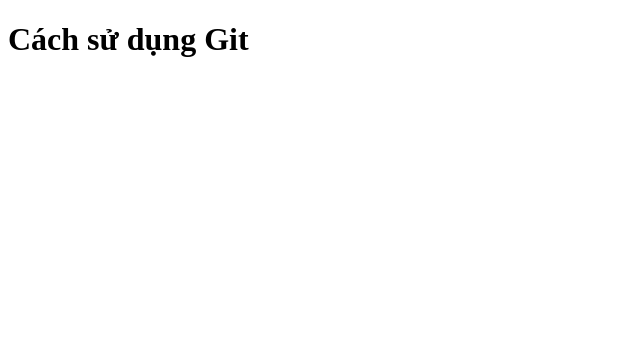
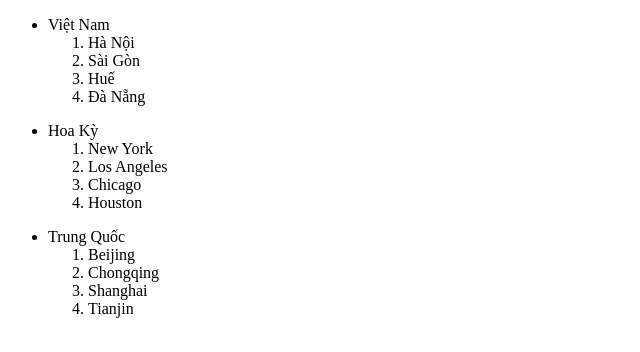
Before and after one commit to ChungCarlos/GitProject1, a plain HTML site: page INDEX.html in a window 1280 px wide. Shown: the whole page, without its empty margins (0-640 px from the left). Drawn offline with Linux system fonts and the light colour scheme.

Commit message:
SuaINDEX.html

```diff
--- a/INDEX.html
+++ b/INDEX.html
@@ -5,6 +5,35 @@
     <title>UseGit</title>
 </head>
 <body>
-<h1>Cách sử dụng Git</h1>
+<ul>
+    <li>Việt Nam</li>
+
+<ol>
+    <li>Hà Nội</li>
+    <li>Sài Gòn</li>
+    <li>Huế</li>
+    <li>Đà Nẵng</li>
+</ol>
+</ul>
+<ul>
+    <li>Hoa Kỳ</li>
+
+    <ol>
+        <li>New York</li>
+        <li>Los Angeles</li>
+        <li>Chicago</li>
+        <li>Houston</li>
+    </ol>
+</ul>
+<ul>
+    <li>Trung Quốc</li>
+
+    <ol>
+        <li>Beijing</li>
+        <li>Chongqing</li>
+        <li>Shanghai</li>
+        <li>Tianjin</li>
+    </ol>
+</ul>
 </body>
 </html>
```
